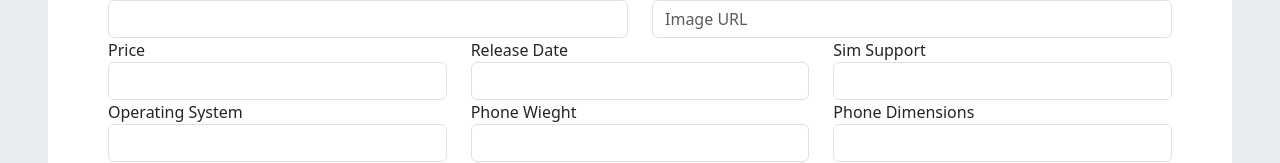
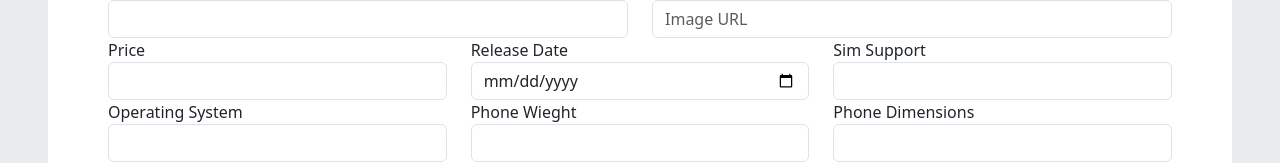
Before and after one commit to ZappFinity/Phone-Bid-frontend, a React (Vite) app: page /postmobilead in a window 1280 px wide. Shown: the part 255-418 px from the top of the page. Built offline with nearby package versions, Linux system fonts and the light colour scheme.

Commit message:
post add

```diff
--- a/src/Components/LandingPage/AddPost/AddPost.jsx
+++ b/src/Components/LandingPage/AddPost/AddPost.jsx
@@ -14,28 +14,28 @@ const AddPost = () => {
   const [radio, setRadio] = useState("");
   const [threeg, setThreeG] = useState("");
   const [memory, setMemory] = useState("");
-  const [backvd, setBackVd] = useState("");
-  const [frontvd, setFrontVd] = useState("");
+  const [back_video_recording, setBackVd] = useState("");
+  const [front_video_recording, setFrontVd] = useState("");
   const [battery, setBattery] = useState("");
   const [imageUrl, setImageUrl] = useState("");
-  const [cardSlot, setCardSlot] = useState("");
-  const [backFlash, setBackFlash] = useState("");
+  const [card_slot, setCardSlot] = useState("");
+  const [back_flash, setBackFlash] = useState("");
   const [processor, setProcessor] = useState("");
   const [bluetooth, setBlueTooth] = useState("");
-  const [newMobile, setNewMobile] = useState("");
-  const [frontFlash, setFrontFlash] = useState("");
-  const [simsupport, setSimSupport] = useState("");
-  const [screenSize, setScreenSize] = useState("");
-  const [screenType, setScreenType] = useState("");
+  const [is_new, setNewMobile] = useState("");
+  const [front_flash, setFrontFlash] = useState("");
+  const [sim_support, setSimSupport] = useState("");
+  const [screen_size, setScreenSize] = useState("");
+  const [screen_type, setScreenType] = useState("");
   const [backCamera, setBackCamera] = useState("");
-  const [frontCamera, setFrontCamera] = useState("");
-  const [releaseDate, setReleaseDate] = useState("");
-  const [phoneWeight, setPhoneWeight] = useState("");
-  const [phoneDimension, setPhoneDimension] = useState("");
-  const [internalMemory, setInternalMemory] = useState("");
-  const [operatingSystem, setOperatingSystem] = useState("");
-  const [screenResolution, setScreenResolution] = useState("");
-  const [screenProtection, setScreenProtection] = useState("");
+  const [front_camera, setFrontCamera] = useState("");
+  const [release_date, setReleaseDate] = useState("");
+  const [phone_weight, setPhoneWeight] = useState("");
+  const [phone_dimensions, setPhoneDimension] = useState("");
+  const [internal_memory, setInternalMemory] = useState("");
+  const [operating_system, setOperatingSystem] = useState("");
+  const [screen_resolution, setScreenResolution] = useState("");
+  const [screen_protection, setScreenProtection] = useState("");
 
   const handleSubmit = async (e) => {
     e.preventDefault();
@@ -50,30 +50,30 @@ const AddPost = () => {
         radio,
         threeg,
         memory,
-        backvd,
-        cardSlot,
-        backFlash,
+        back_video_recording,
+        card_slot,
+        back_flash,
         processor,
-        frontvd,
+        front_video_recording,
         price,
         battery,
         ram,
         imageUrl,
-        operatingSystem,
-        screenResolution,
-        screenProtection,
-        internalMemory,
+        operating_system,
+        screen_resolution,
+        screen_protection,
+        internal_memory,
         bluetooth,
-        newMobile,
-        frontFlash,
-        simsupport,
-        screenSize,
-        phoneDimension,
-        phoneWeight,
-        releaseDate,
-        frontCamera,
+        is_new,
+        front_flash,
+        sim_support,
+        screen_size,
+        phone_dimensions,
+        phone_weight,
+        release_date,
+        front_camera,
         backCamera,
-        screenType,
+        screen_type,
        };
 
       console.log(item);
@@ -179,15 +179,15 @@ const AddPost = () => {
               <div class="row">
                 <div class="col-md-4">
                   <label for="">Price</label>
-                  <input type="text" class="form-control" name="price" value={price} onChange={(e) => setPrice(e.target.value)}/>
+                  <input type="number" class="form-control" name="price" value={price} onChange={(e) => setPrice(e.target.value)}/>
                 </div>
                 <div class="col-md-4">
                   <label for="">Release Date</label>
-                  <input type="text" class="form-control" name="release_date" value={releaseDate} onChange={(e) => setReleaseDate(e.target.value)}/>
+                  <input type="date" class="form-control" name="release_date" value={release_date} onChange={(e) => setReleaseDate(e.target.value)}/>
                 </div>
                 <div class="col-md-4">
                   <label for="">Sim Support</label>
-                  <input type="text" class="form-control" name="sim_support" value={simsupport} onChange={(e) => setSimSupport(e.target.value)}/>
+                  <input type="text" class="form-control" name="sim_support" value={sim_support} onChange={(e) => setSimSupport(e.target.value)}/>
                 </div>
               </div>
               <div class="row">
@@ -197,12 +197,12 @@ const AddPost = () => {
                     type="text"
                     class="form-control"
                     name="operating_system"
-                    value={operatingSystem} onChange={(e) => setOperatingSystem(e.target.value)}
+                    value={operating_system} onChange={(e) => setOperatingSystem(e.target.value)}
                   />
                 </div>
                 <div class="col-md-4">
                   <label for="">Phone Wieght</label>
-                  <input type="text" class="form-control" name="phone_weight" value={phoneWeight} onChange={(e) => setPhoneWeight(e.target.value)}/>
+                  <input type="text" class="form-control" name="phone_weight" value={phone_weight} onChange={(e) => setPhoneWeight(e.target.value)}/>
                 </div>
                 <div class="col-md-4">
                   <label for="">Phone Dimensions</label>
@@ -210,14 +210,14 @@ const AddPost = () => {
                     type="text"
                     class="form-control"
                     name="phone_dimensions"
-                    value={phoneDimension} onChange={(e) => setPhoneDimension(e.target.value)}
+                    value={phone_dimensions} onChange={(e) => setPhoneDimension(e.target.value)}
                   />
                 </div>
               </div>
               <div class="row">
                 <div class="col-md-4">
                   <label for="">Screen Size</label>
-                  <input type="text" class="form-control" name="screen_size" value={screenSize} onChange={(e) => setScreenSize(e.target.value)}/>
+                  <input type="text" class="form-control" name="screen_size" value={screen_size} onChange={(e) => setScreenSize(e.target.value)}/>
                 </div>
                 <div class="col-md-4">
                   <label for="">Screen Type</label>
@@ -225,12 +225,12 @@ const AddPost = () => {
                     type="text"
                     class="form-control"
                     name="screen_resolution"
-                    value={screenResolution} onChange={(e) => setScreenResolution(e.target.value)}
+                    value={screen_resolution} onChange={(e) => setScreenResolution(e.target.value)}
                   />
                 </div>
                 <div class="col-md-4">
                   <label for="">Screen Resolution</label>
-                  <input type="text" class="form-control" name="screen_type" value={screenType} onChange={(e) => setScreenType(e.target.value)}/>
+                  <input type="text" class="form-control" name="screen_type" value={screen_type} onChange={(e) => setScreenType(e.target.value)}/>
                 </div>
               </div>
               <div class="row">
@@ -240,7 +240,7 @@ const AddPost = () => {
                     type="text"
                     class="form-control"
                     name="screen_protection"
-                    value={screenProtection} onChange={(e) => setScreenProtection(e.target.value)}
+                    value={screen_protection} onChange={(e) => setScreenProtection(e.target.value)}
                   />
                 </div>
                 <div class="col-md-4">
@@ -249,7 +249,7 @@ const AddPost = () => {
                     type="text"
                     class="form-control"
                     name="internal_memory"
-                    value={internalMemory} onChange={(e) => setInternalMemory(e.target.value)}
+                    value={internal_memory} onChange={(e) => setInternalMemory(e.target.value)}
                   />
                 </div>
                 <div class="col-md-4">
@@ -260,7 +260,7 @@ const AddPost = () => {
               <div class="row">
                 <div class="col-md-3">
                   <label for="">Card Slot</label>
-                  <input type="text" class="form-control" name="card_slot" value={cardSlot} onChange={(e) => setCardSlot(e.target.value)}/>
+                  <input type="text" class="form-control" name="card_slot" value={card_slot} onChange={(e) => setCardSlot(e.target.value)}/>
                 </div>
                 <div class="col-md-3">
                   <label for="">Processor</label>
@@ -272,17 +272,17 @@ const AddPost = () => {
                 </div>
                 <div class="col-md-3">
                   <label for="">Battery</label>
-                  <input type="text" class="form-control" name="battery" value={battery} onChange={(e) => setBattery(e.target.value)}/>
+                  <input type="number" class="form-control" name="battery" value={battery} onChange={(e) => setBattery(e.target.value)}/>
                 </div>
               </div>
               <div class="row">
                 <div class="col-md-4">
                   <label for="">Front Camera</label>
-                  <input type="text" class="form-control" name="front_camera" value={frontCamera} onChange={(e) => setFrontCamera(e.target.value)}/>
+                  <input type="text" class="form-control" name="front_camera" value={front_camera} onChange={(e) => setFrontCamera(e.target.value)}/>
                 </div>
                 <div class="col-md-4">
                   <label for="">Front Flash</label>
-                  <input type="text" class="form-control" name="front_flash" value={frontFlash} onChange={(e) => setFrontFlash(e.target.value)}/>
+                  <input type="text" class="form-control" name="front_flash" value={front_flash} onChange={(e) => setFrontFlash(e.target.value)}/>
                 </div>
                 <div class="col-md-4">
                   <label for="">Front Video Recording</label>
@@ -290,7 +290,7 @@ const AddPost = () => {
                     type="text"
                     class="form-control"
                     name="front_video_recording"
-                    value={frontvd} onChange={(e) => setFrontVd(e.target.value)}
+                    value={front_video_recording} onChange={(e) => setFrontVd(e.target.value)}
                   />
                 </div>
               </div>
@@ -301,7 +301,7 @@ const AddPost = () => {
                 </div>
                 <div class="col-md-4">
                   <label for="">Back Flash</label>
-                  <input type="text" class="form-control" name="back_flash" value={backFlash} onChange={(e) => setBackFlash(e.target.value)}/>
+                  <input type="text" class="form-control" name="back_flash" value={back_flash} onChange={(e) => setBackFlash(e.target.value)}/>
                 </div>
                 <div class="col-md-4">
                   <label for="">Back Video Recording</label>
@@ -309,7 +309,7 @@ const AddPost = () => {
                     type="text"
                     class="form-control"
                     name="back_video_recording"
-                    value={backvd} onChange={(e) => setBackVd(e.target.value)}
+                    value={back_video_recording} onChange={(e) => setBackVd(e.target.value)}
                   />
                 </div>
               </div>
@@ -346,7 +346,7 @@ const AddPost = () => {
                 </div>
                 <div class="col-md-3">
                   <label for="">Is this a new mobile?</label>
-                  <select name="is_new" class="form-control" value={newMobile} onChange={(e) => setNewMobile(e.target.value)}>
+                  <select name="is_new" class="form-control" value={is_new} onChange={(e) => setNewMobile(e.target.value)}>
                     <option value="1">Yes</option>
                     <option value="0">No</option>
                   </select>
```
